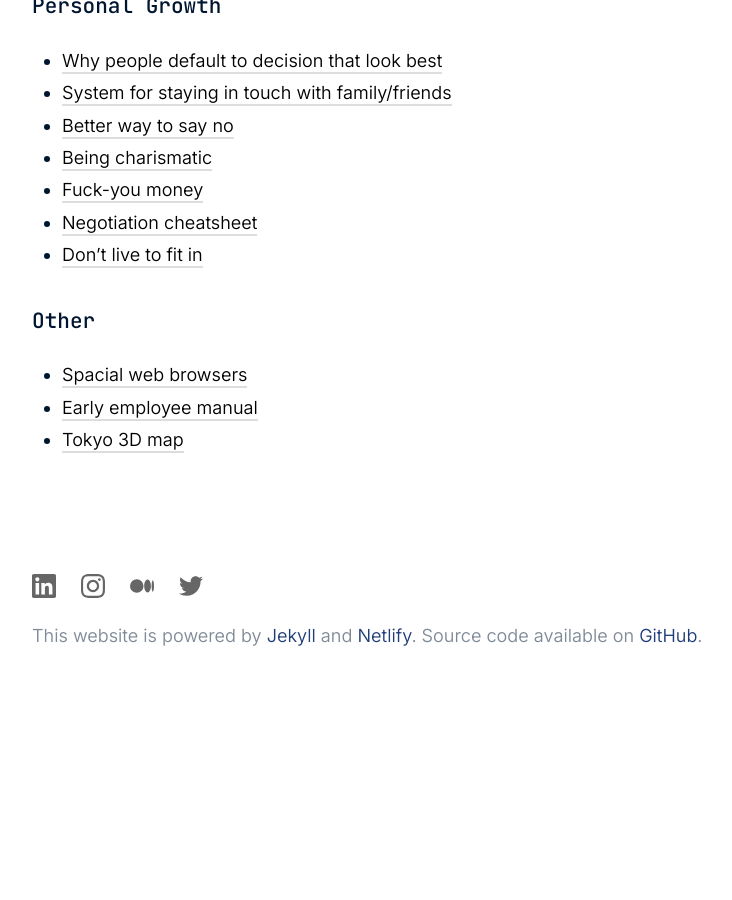
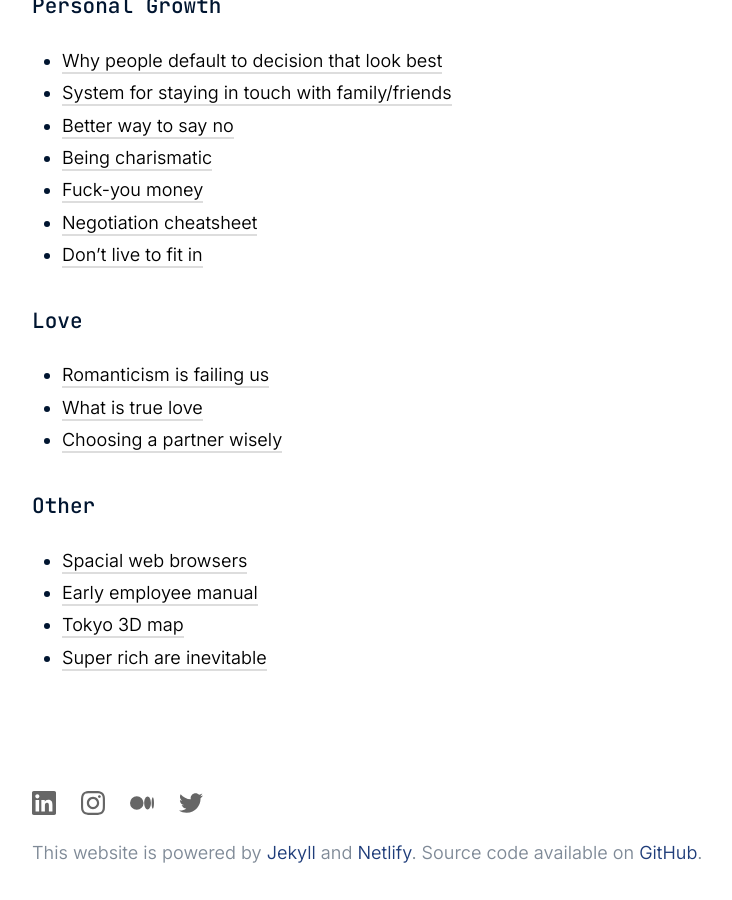
Before and after one commit to varundhawan5792/varundhawan.com, a Jekyll site: the page built from _notes/links.md, in a window 1280 px wide and 900 px high, scrolled down 2361 px. Shown: the whole window, without its empty margins (126-858 px from the left). Built offline with Jekyll 4.4.1, drawn with Linux system fonts in a browser that asks for light colours; before the commit the page ends 3043 px from its top, so only the background shows below that.

Commit message:
Added new links

```diff
--- a/_notes/links.md
+++ b/_notes/links.md
@@ -70,7 +70,13 @@ excerpt: A collection of ideas I find interesting
 - [Negotiation cheatsheet](https://www.yanda.com/negotiation)
 - [Don't live to fit in](https://www.epsilontheory.com/25-anti-mimetic-tactics-for-living-a-counter-cultural-life/)
 
+### Love
+- [Romanticism is failing us](https://www.youtube.com/watch?v=jJ6K_f7oSdg)
+- [What is true love](https://www.youtube.com/watch?v=bw-_iPIcGIU)
+- [Choosing a partner wisely](https://www.youtube.com/watch?v=IuV80wYRld0)
+
 ### Other
 - [Spacial web browsers](https://maggieappleton.com/spatial-web)
 - [Early employee manual](https://manual.withcompound.com/)
 - [Tokyo 3D map](https://minitokyo3d.com/)
+- [Super rich are inevitable](https://pudding.cool/2022/12/yard-sale/)
```
